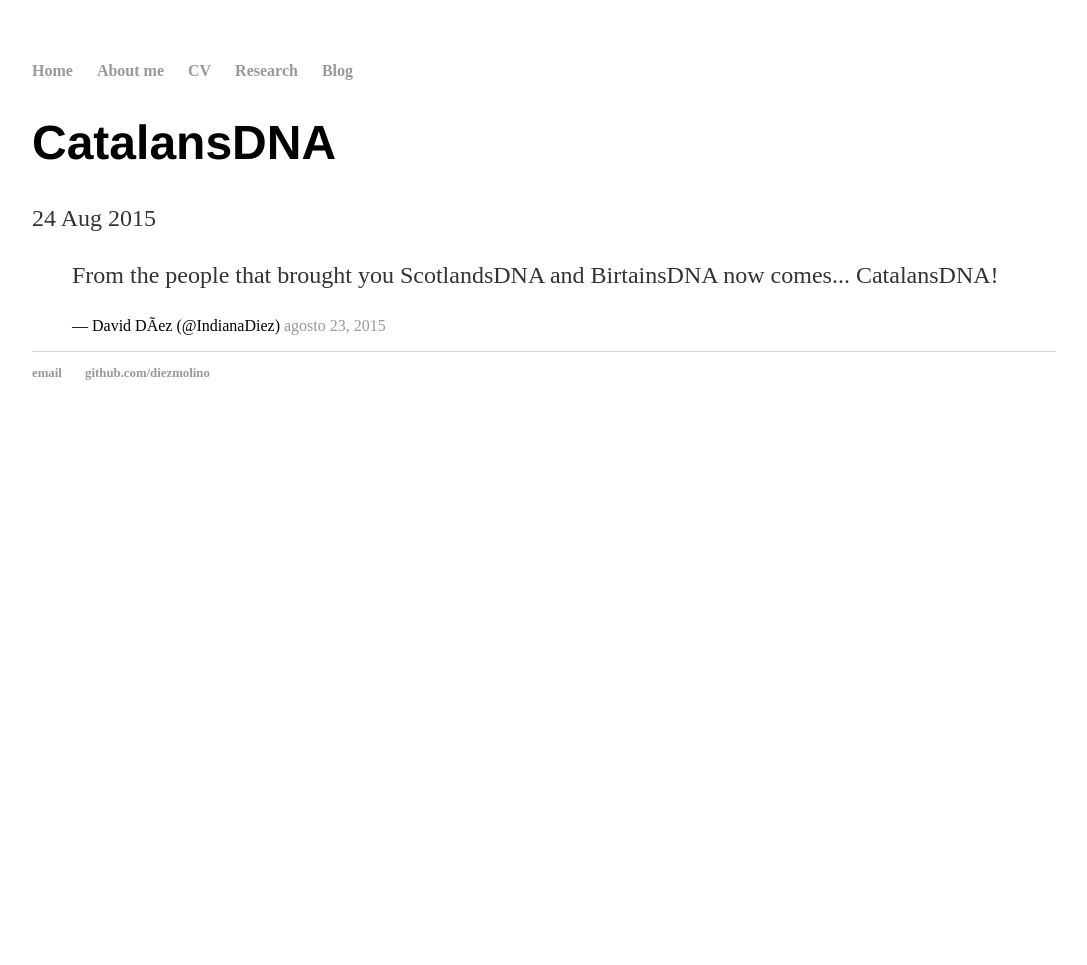
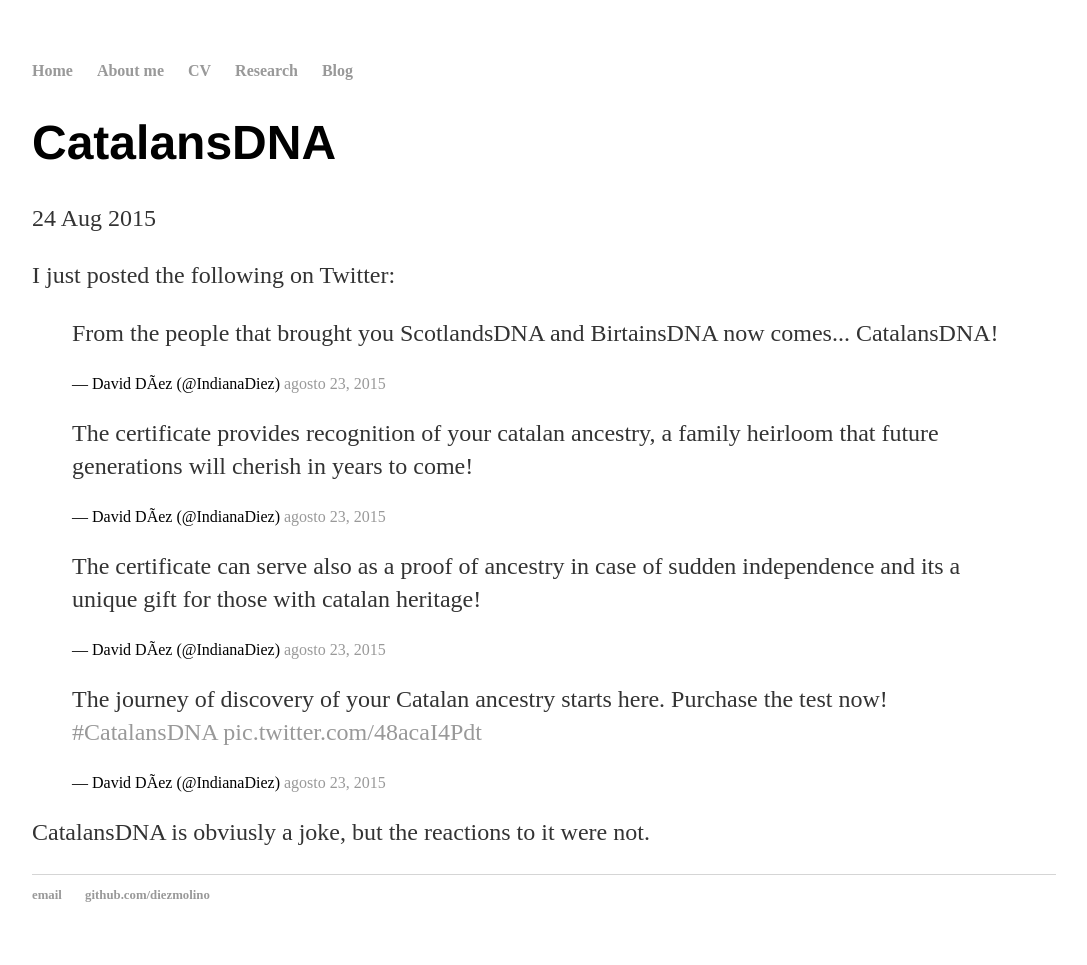
Before and after one commit to DiezMolino/diezmolino.github.io, a Jekyll site: the page built from _posts/2015-07-30-diezmolino-catalansDNA-1.md, in a window 1280 px wide. Shown: the whole page, without its empty margins (96-1183 px from the left). Built offline with Jekyll 4.4.1, drawn with Linux system fonts in a browser that asks for light colours; comment, search, counter and statistics services are not loaded; before the commit the page ends 900 px from its top, so only the background shows below that.

Commit message:
Update 2015-07-30-diezmolino-catalansDNA-1.md

```diff
--- a/_posts/2015-07-30-diezmolino-catalansDNA-1.md
+++ b/_posts/2015-07-30-diezmolino-catalansDNA-1.md
@@ -4,5 +4,18 @@
 date: 2015-08-24
 ---
 
+I just posted the following on Twitter:
+
 <blockquote class="twitter-tweet" lang="es"><p lang="en" dir="ltr">From the people that brought you ScotlandsDNA and BirtainsDNA now comes... CatalansDNA!</p>&mdash; David Díez (@IndianaDiez) <a href="https://twitter.com/IndianaDiez/status/635592745600581632">agosto 23, 2015</a></blockquote>
 <script async src="//platform.twitter.com/widgets.js" charset="utf-8"></script>
+
+<blockquote class="twitter-tweet" lang="es"><p lang="en" dir="ltr">The certificate provides recognition of your catalan ancestry, a family heirloom that future generations will cherish in years to come!</p>&mdash; David Díez (@IndianaDiez) <a href="https://twitter.com/IndianaDiez/status/635593458825216000">agosto 23, 2015</a></blockquote>
+<script async src="//platform.twitter.com/widgets.js" charset="utf-8"></script>
+
+<blockquote class="twitter-tweet" lang="es"><p lang="en" dir="ltr">The certificate can serve also as a proof of ancestry in case of sudden independence and its a unique gift for those with catalan heritage!</p>&mdash; David Díez (@IndianaDiez) <a href="https://twitter.com/IndianaDiez/status/635594404665917440">agosto 23, 2015</a></blockquote>
+<script async src="//platform.twitter.com/widgets.js" charset="utf-8"></script>
+
+<blockquote class="twitter-tweet" lang="es"><p lang="en" dir="ltr">The journey of discovery of your Catalan ancestry starts here. Purchase the test now!&#10;&#10;<a href="https://twitter.com/hashtag/CatalansDNA?src=hash">#CatalansDNA</a> <a href="http://t.co/48acaI4Pdt">pic.twitter.com/48acaI4Pdt</a></p>&mdash; David Díez (@IndianaDiez) <a href="https://twitter.com/IndianaDiez/status/635596027391791104">agosto 23, 2015</a></blockquote>
+<script async src="//platform.twitter.com/widgets.js" charset="utf-8"></script>
+
+CatalansDNA is obviusly a joke, but the reactions to it were not.
```
